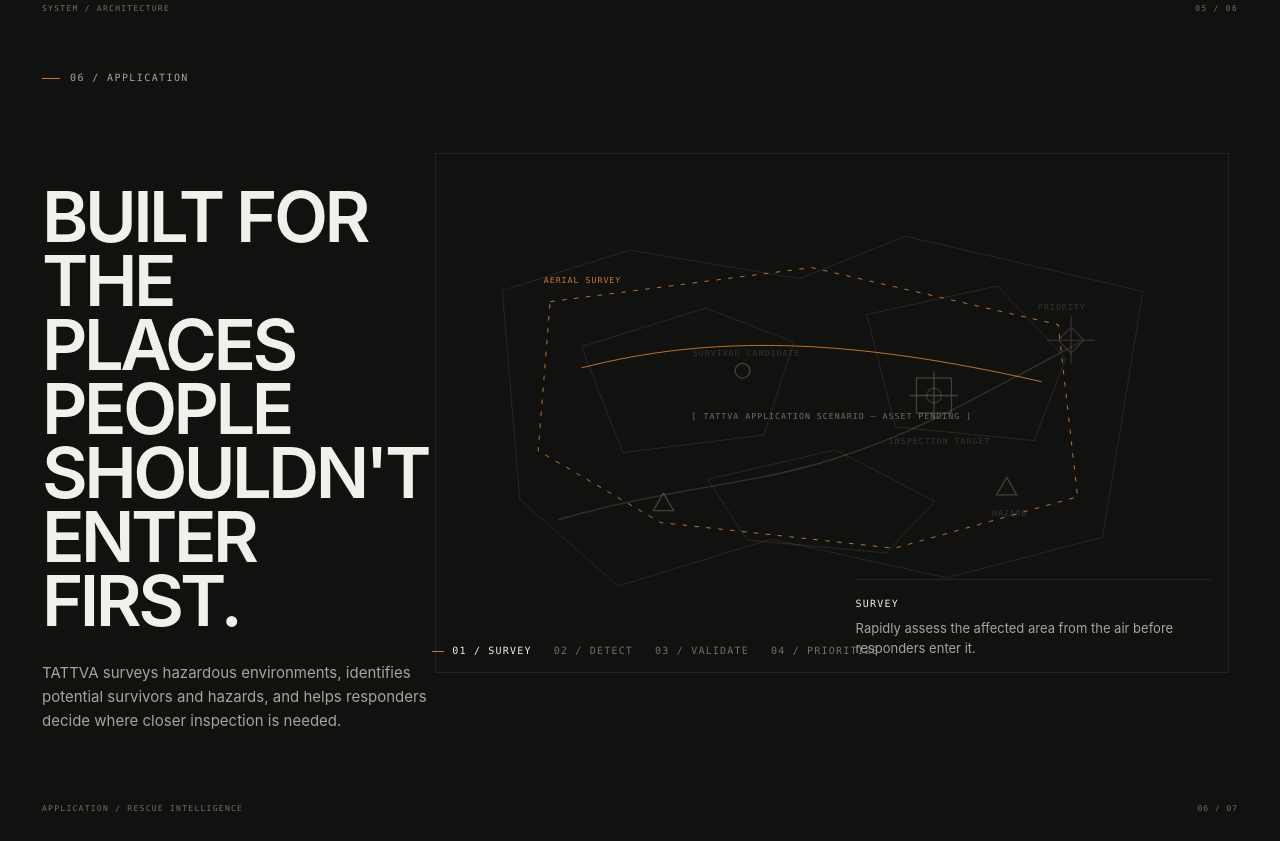
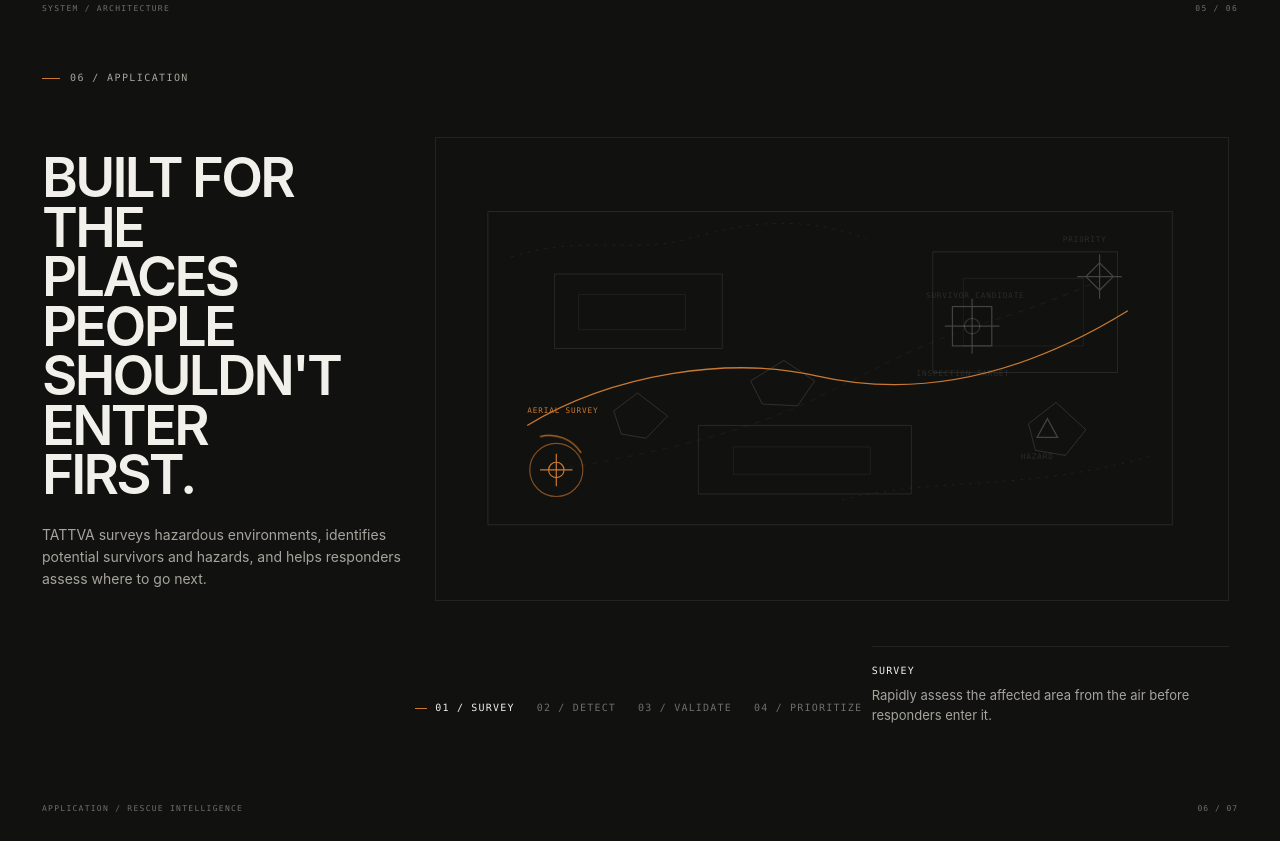
Before and after one commit to Dixith-ai/tattva_web, a React (Vite) app: page / in a window 1280 px wide. Shown: the part 8600-9441 px from the top of the page. Built offline with nearby package versions, Linux system fonts and the light colour scheme.

Commit message:
fix: redesign application scenario

```diff
--- a/src/components/Application.tsx
+++ b/src/components/Application.tsx
@@ -19,39 +19,46 @@
       <p className="application-kicker"><span aria-hidden="true" />06 / APPLICATION</p>
 
       <div className="application-copy">
-        <h2 id="application-title">BUILT FOR THE<br />PLACES PEOPLE<br />SHOULDN&apos;T ENTER<br />FIRST.</h2>
-        <p>TATTVA surveys hazardous environments, identifies potential survivors and hazards, and helps responders decide where closer inspection is needed.</p>
+        <h2 id="application-title">BUILT FOR<br />THE<br />PLACES<br />PEOPLE<br />SHOULDN&apos;T<br />ENTER<br />FIRST.</h2>
+        <p>TATTVA surveys hazardous environments, identifies potential survivors and hazards, and helps responders assess where to go next.</p>
       </div>
 
-      <div className="application-scenario" data-application-scenario data-asset="tattva-application-scenario" data-stage={activeStage}>
-        <svg viewBox="0 0 860 500" role="img" aria-label="Interactive TATTVA application scenario">
-          <path className="scenario-boundary" d="M72 117 L210 73 L395 104 L510 58 L768 118 L724 385 L555 429 L364 387 L198 438 L91 344 Z" />
-          <path className="scenario-structure" d="M158 178 L293 136 L389 173 L356 274 L203 293 Z M468 143 L610 112 L684 191 L650 280 L499 265 Z M295 322 L434 290 L542 346 L489 402 L338 388 Z" />
-          <path className="scenario-survey-field" d="M124 129 L408 92 L676 154 L697 341 L498 397 L244 369 L111 291 Z" />
-          <path className="scenario-scan-line" d="M158 201 C302 164 451 169 658 216" />
-          <path className="scenario-route" d="M133 366 C252 331 341 329 432 300 S580 237 700 173" />
+      <div className="application-mission" data-application-scenario data-stage={activeStage}>
+        <div className="mission-view" aria-label="Interactive disaster-response mission scenario">
+          <svg viewBox="0 0 920 540" role="img" aria-label="TATTVA disaster-response mission view">
+            <path className="mission-perimeter" d="M58 86 H858 V452 H58 Z" />
+            <path className="mission-terrain mission-terrain--one" d="M85 139 C172 112 226 136 291 118 S422 88 501 118" />
+            <path className="mission-terrain mission-terrain--two" d="M472 423 C579 395 679 415 832 372" />
 
-          <g className="scenario-marker scenario-marker--candidate scenario-marker--candidate-one"><circle cx="333" cy="204" r="8" /><circle cx="333" cy="204" r="15" className="marker-ring" /></g>
-          <g className="scenario-marker scenario-marker--candidate scenario-marker--candidate-two"><circle cx="541" cy="231" r="8" /><circle cx="541" cy="231" r="15" className="marker-ring" /></g>
-          <g className="scenario-marker scenario-marker--hazard scenario-marker--hazard-one"><path d="M620 320 L631 339 L609 339 Z" /></g>
-          <g className="scenario-marker scenario-marker--hazard scenario-marker--hazard-two"><path d="M247 337 L258 356 L236 356 Z" /></g>
-          <g className="scenario-marker scenario-marker--target"><rect x="522" y="212" width="38" height="38" /><path d="M541 205 V257 M515 231 H567" /><rect x="507" y="197" width="68" height="68" className="target-boundary" /></g>
-          <g className="scenario-marker scenario-marker--priority"><path d="M690 157 L704 171 L690 185 L676 171 Z" /><path d="M690 145 V197 M664 171 H716" /></g>
+            <g className="mission-structure mission-structure--north"><path d="M136 159 H332 V246 H136 Z" /><path d="M164 183 H289 V224 H164 Z" /></g>
+            <g className="mission-structure mission-structure--east"><path d="M578 133 H794 V274 H578 Z" /><path d="M614 164 H754 V243 H614 Z" /></g>
+            <g className="mission-structure mission-structure--south"><path d="M304 336 H553 V416 H304 Z" /><path d="M345 361 H505 V393 H345 Z" /></g>
+            <g className="mission-debris"><path d="M365 284 L404 260 L440 284 L420 313 L379 311 Z" /><path d="M690 334 L722 309 L757 341 L733 371 L698 365 Z" /><path d="M205 319 L233 298 L268 325 L243 351 L214 346 Z" /></g>
 
-          <text className="scenario-asset-label" x="430" y="257" textAnchor="middle">[ TATTVA APPLICATION SCENARIO — ASSET PENDING ]</text>
-          <text className="scenario-annotation scenario-annotation--survey" x="117" y="109">AERIAL SURVEY</text>
-          <text className="scenario-annotation scenario-annotation--candidate" x="279" y="188">SURVIVOR CANDIDATE</text>
-          <text className="scenario-annotation scenario-annotation--hazard" x="604" y="362">HAZARD</text>
-          <text className="scenario-annotation scenario-annotation--target" x="492" y="284">INSPECTION TARGET</text>
-          <text className="scenario-annotation scenario-annotation--priority" x="654" y="138">PRIORITY</text>
-        </svg>
+            <g className="mission-platform"><circle cx="138" cy="388" r="9" /><path d="M119 388 H157 M138 369 V407" /><circle cx="138" cy="388" r="31" className="platform-scan" /></g>
+            <path className="mission-survey-boundary" d="M104 336 C205 275 341 255 442 278 S665 289 806 202" />
+            <path className="mission-survey-sweep" d="M119 349 A44 44 0 0 1 167 368" />
+            <path className="mission-route mission-route--inspection" d="M138 388 C237 370 351 350 454 298 S542 253 624 220" />
+            <path className="mission-route mission-route--priority" d="M624 220 C677 206 720 189 773 167" />
+
+            <g className="mission-marker mission-marker--survivor"><circle cx="624" cy="220" r="9" /><circle cx="624" cy="220" r="19" className="marker-ring" /></g>
+            <g className="mission-marker mission-marker--hazard"><path d="M712 328 L724 350 L700 350 Z" /></g>
+            <g className="mission-marker mission-marker--inspection"><rect x="601" y="197" width="46" height="46" /><path d="M624 188 V252 M592 220 H656" /><rect x="586" y="182" width="76" height="76" className="inspection-ring" /></g>
+            <g className="mission-marker mission-marker--priority"><path d="M773 146 L789 162 L773 178 L757 162 Z" /><path d="M773 136 V188 M747 162 H799" /></g>
+
+            <text className="mission-label mission-label--survey" x="104" y="322">AERIAL SURVEY</text>
+            <text className="mission-label mission-label--survivor" x="570" y="187">SURVIVOR CANDIDATE</text>
+            <text className="mission-label mission-label--hazard" x="681" y="375">HAZARD</text>
+            <text className="mission-label mission-label--inspection" x="559" y="278">INSPECTION TARGET</text>
+            <text className="mission-label mission-label--priority" x="730" y="122">PRIORITY</text>
+          </svg>
+        </div>
 
         <div className="application-stage-controls" aria-label="Application stages">
           {stages.map((stage) => (
             <button type="button" aria-label={stage.nav} aria-pressed={activeStage === stage.id} className={activeStage === stage.id ? 'is-active' : ''} onClick={() => setActiveStage(stage.id)} key={stage.id}>{stage.nav}</button>
           ))}
         </div>
-
         <div className="application-information" aria-live="polite"><strong>{activeContent.title}</strong><p>{activeContent.description}</p></div>
       </div>
 
```
Also changed, not shown: src/styles/application.css.
